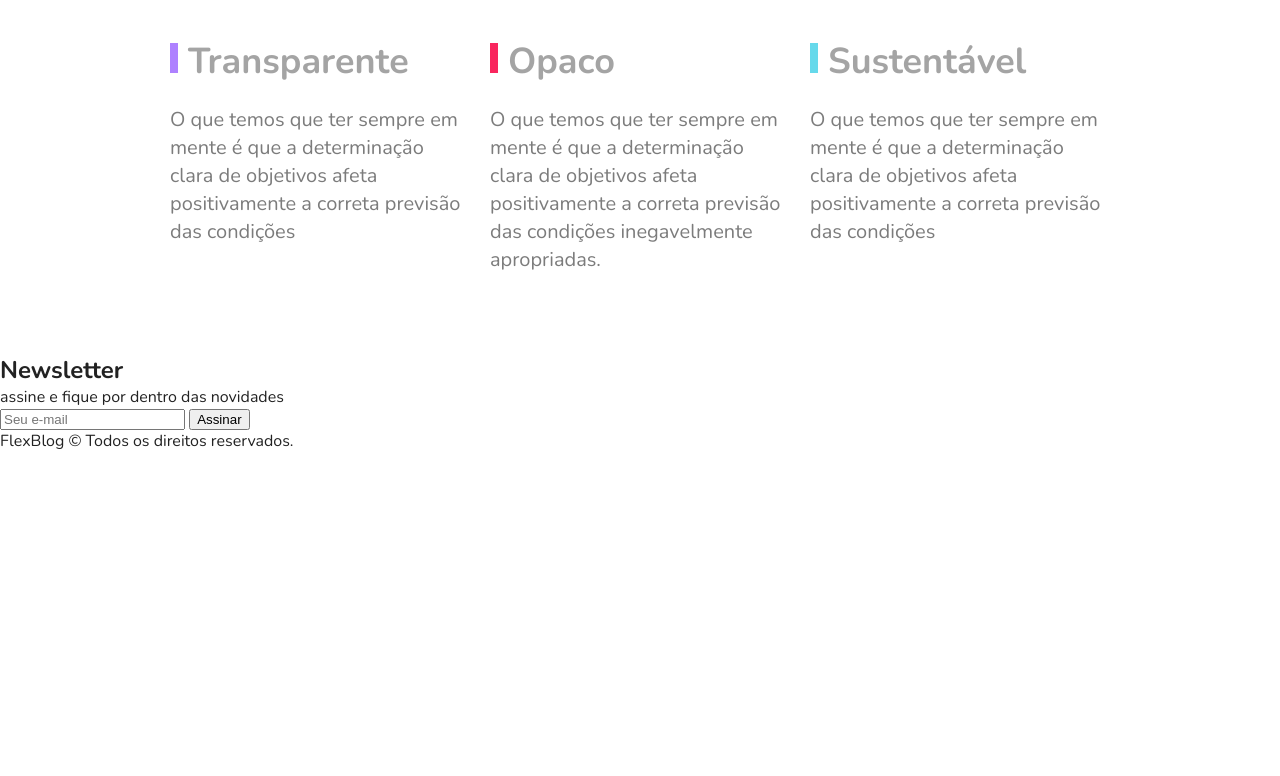
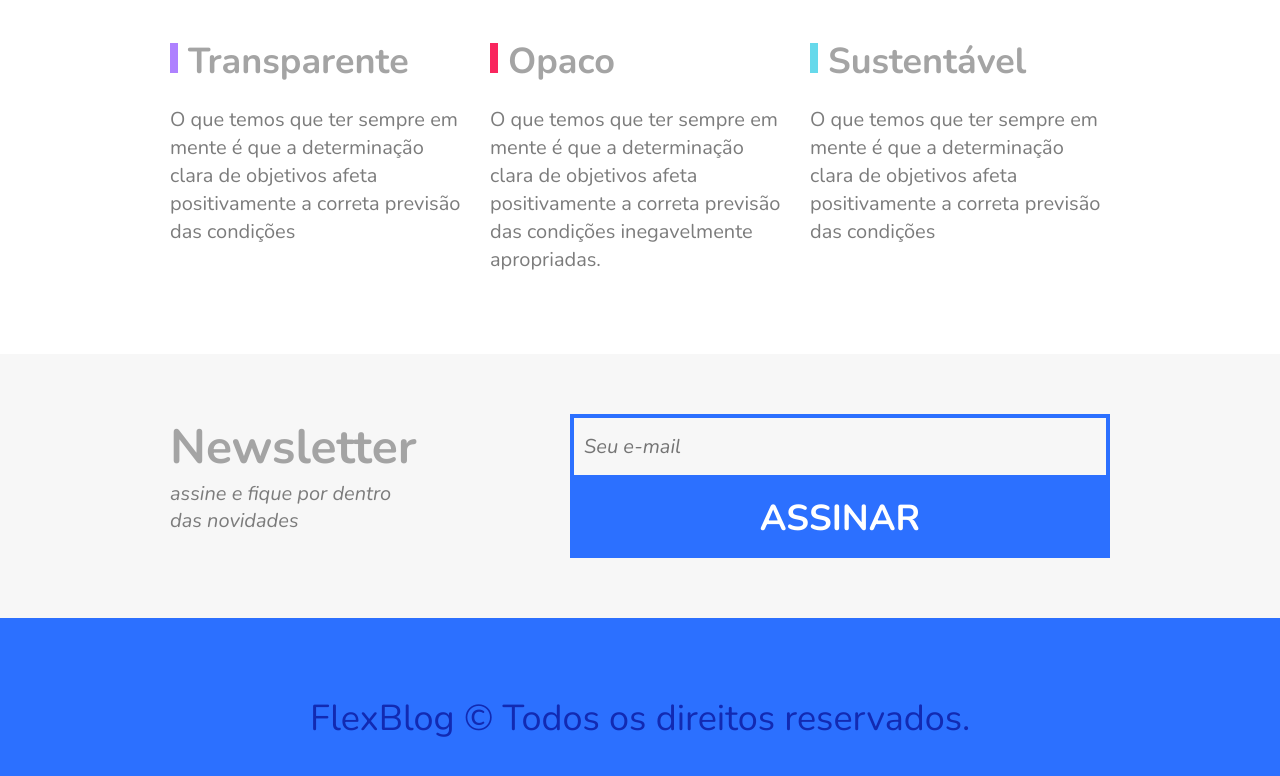
Before and after one commit to vitosnatios/Flexblog, a plain HTML site: page index.html in a window 1280 px wide. Shown: the part 2908-3684 px from the top of the page. Before the commit the page ends 3360 px from the top, so only its background shows below. Drawn offline with nearby package versions, Linux system fonts and the light colour scheme.

Commit message:
newsletter and footer stylized

```diff
--- a/css/style.css
+++ b/css/style.css
@@ -321,3 +321,87 @@ img {
   line-height: 1.4;
   color: #7c7c7c;
 }
+
+/* Newsletter */
+
+.newsletter {
+  background: #f7f7f7;
+  padding: 60px calc((100% - 960px) / 2);
+  display: flex;
+  flex-wrap: wrap;
+}
+
+.newsletter-info {
+  flex: 1 1 240px;
+  margin: 0 10px;
+}
+
+.newsletter-info h1 {
+  font-size: 3em;
+  color: #a4a4a4;
+}
+
+.newsletter-info p {
+  font-size: 1.25em;
+  font-style: italic;
+  max-width: 230px;
+  color: #7c7c7c;
+  margin-bottom: 10px;
+}
+
+.newsletter-form {
+  flex: 2 1 260px;
+  margin: 0 10px;
+  align-self: center;
+  display: flex;
+  flex-wrap: wrap;
+}
+
+.newsletter-form input {
+  flex: 3 1 260px;
+  font-size: 1.25em;
+  color: #7c7c7c;
+  font-style: italic;
+  font-family: "Nunito", Helvetica, Arial, sans-serif;
+  border: 4px solid #2c70ff;
+  background: transparent;
+  padding: 15px 10px;
+  margin: 0px;
+  border-radius: 0px;
+}
+
+.newsletter-form button {
+  flex: 1 1 260px;
+  font-family: "Nunito", Helvetica, Arial, sans-serif;
+  font-size: 2.25em;
+  font-weight: bold;
+  text-transform: uppercase;
+  background: #2c70ff;
+  color: white;
+  margin: 0;
+  cursor: pointer;
+  border: 0px;
+  padding: 15px 10px;
+}
+
+@media (max-width: 600px) {
+  .newsletter-form button {
+    font-size: 1.5em;
+  }
+}
+
+/* Footer */
+
+.footer {
+  display: flex;
+  align-items: center;
+  background: #2c70ff;
+  height: 200px;
+}
+
+.footer p {
+  flex: 1;
+  text-align: center;
+  font-size: 2.25em;
+  color: #122ab2;
+}
```
